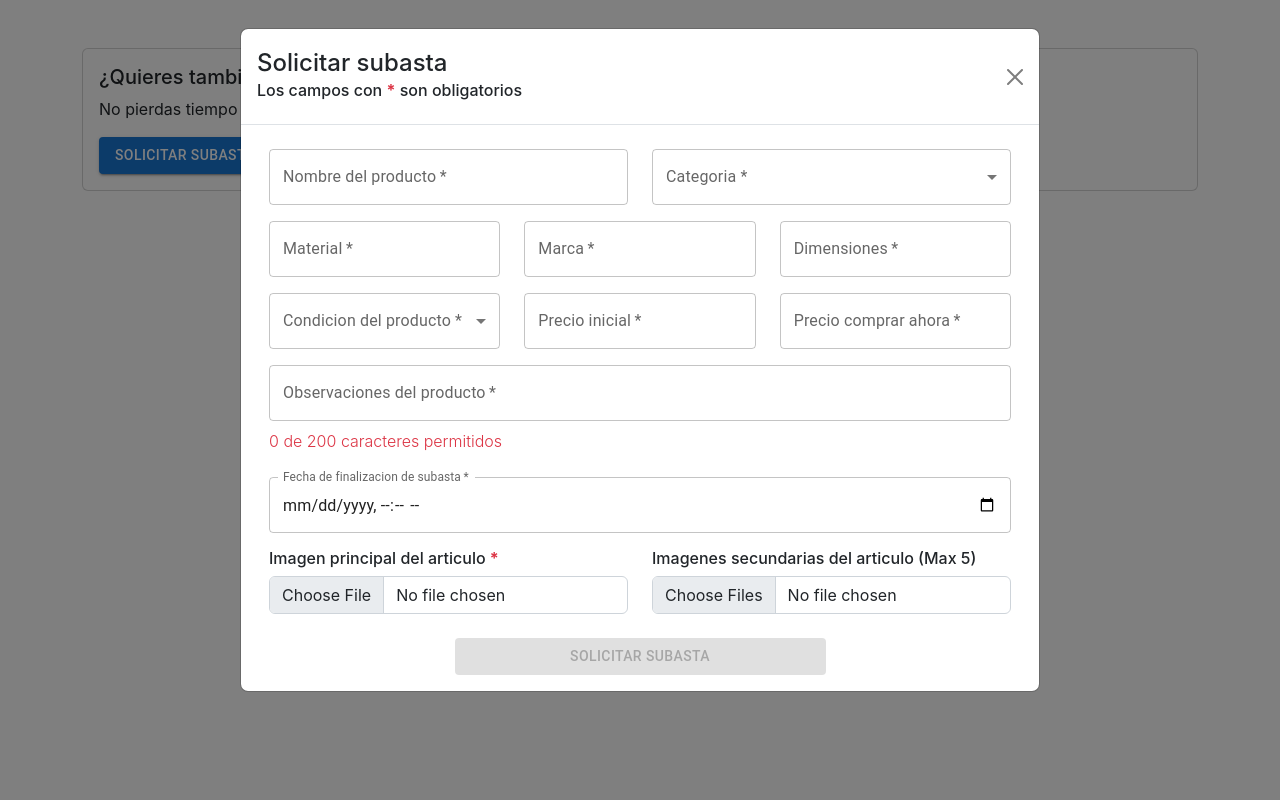
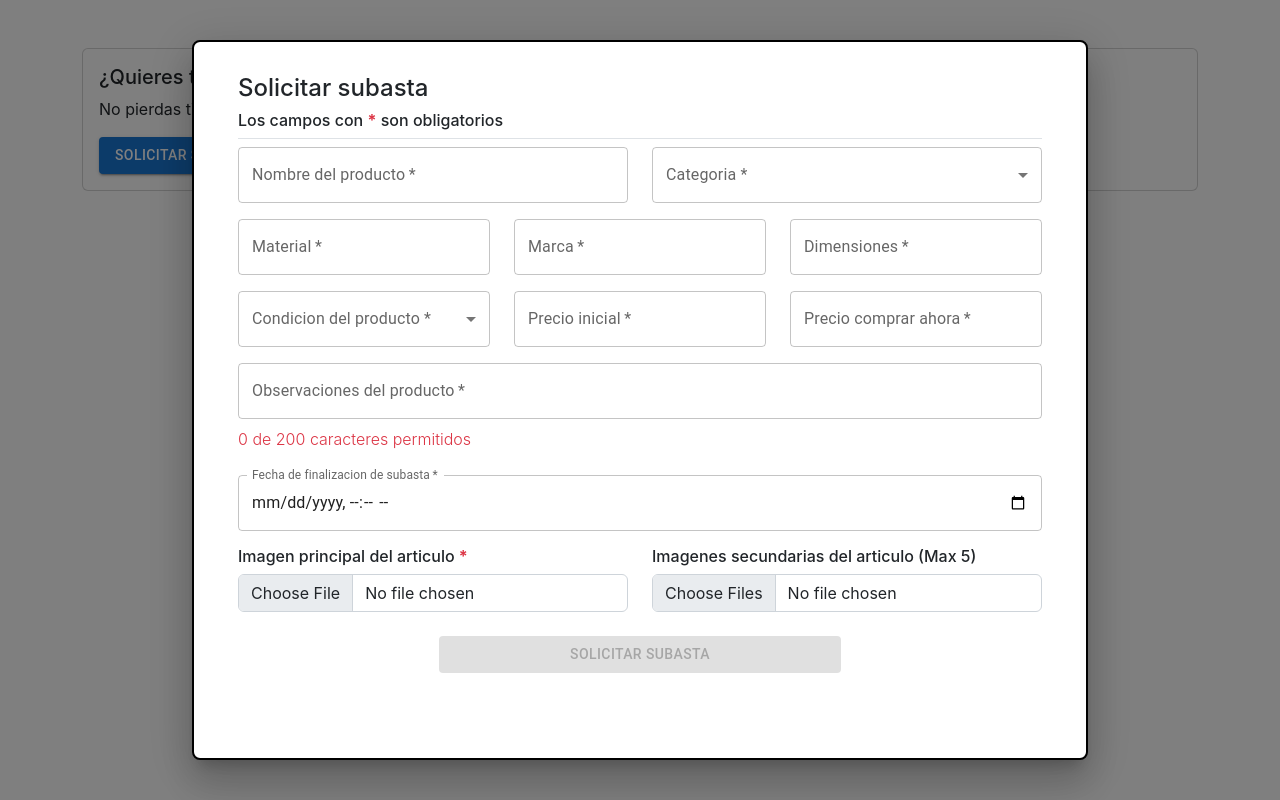
Before and after one commit to devcrojas/easy-auction-frontend, a React app: page /productos in a window 1280 px wide. Both pictures are taken after a click on the button "SOLICITAR SUBASTA". Built offline with nearby package versions, Linux system fonts and the light colour scheme; some packages are replaced by stand-ins of ours.

Commit message:
Cambio de modal
Se realizo la transicion del modal a MUI

```diff
--- a/src/components/CreateProduct.js
+++ b/src/components/CreateProduct.js
@@ -1,14 +1,29 @@
 import React, { useState, useRef } from 'react'
-import { Form, Container, Col, Row, Card, Modal } from 'react-bootstrap'
+import { Form, Container, Col, Row, Card } from 'react-bootstrap'
 import Swal from 'sweetalert2/dist/sweetalert2.js'
 import '@sweetalert2/theme-material-ui/material-ui.css'
 import axios from 'axios';
-import { Button, TextField, Select, MenuItem, FormControl, InputLabel } from '@mui/material';
+import { Button, TextField, Select, MenuItem, FormControl, InputLabel, Backdrop, Box, Modal, Fade } from '@mui/material';
 import AuthService from '../services/auth.service'
 
+const modalStyle = {
+  position: 'absolute',
+  top: '50%',
+  left: '50%',
+  transform: 'translate(-50%, -50%)',
+  width: '70%',
+  height: '90%',
+  bgcolor: 'background.paper',
+  border: '2px solid #000',
+  borderRadius: 2,
+  boxShadow: 24,
+  p: 4,
+};
+
 const CreateProduct = () => {
-    // Variable para abrir y cerrar el modal
-    const [showModal, setShowModal] = useState(false);
+    // Variables para abrir y cerrar el modal
+    const [showModalBonito, setShowModalBonito] = useState(false);
+    const handleClose = () => setShowModalBonito(false);
     //Variable para los caracteres restantes en observaciones
     const [caracRestantes, setcaracRestantes] = useState(0);
     //Variables para el formulario
@@ -40,7 +55,7 @@ const CreateProduct = () => {
 
         // Se mandan las imagenes
         // Si se puso algo en imagenes se añaden al append
-        if(images){
+        if(images !== ''){
             for (let i = 0; i < images.length; i++) {
                 formData.append('files', images[i]);
             }
@@ -71,7 +86,7 @@ const CreateProduct = () => {
         let resp = await axios.post('http://localhost:8080/products', formData);
         // Se obtiene el status de la respuesta
         if(resp.status === 201){
-            setShowModal(false)
+            setShowModalBonito(false)
             Swal.fire({
                 icon: 'success',
                 title: '¡Ah empezado una nueva subasta!',
@@ -131,7 +146,6 @@ const CreateProduct = () => {
 
 
 return (
-
     <Container>
         <Row>
             <Col>
@@ -141,24 +155,31 @@ return (
                         <Card.Text>
                             No pierdas tiempo y realiza una subasta tu tambien que esperas!
                         </Card.Text>
-                        <Button variant="contained" color="primary" onClick={() => setShowModal(true)}>
+                        <Button variant="contained" color="primary" onClick={() => setShowModalBonito(true)}>
                             Solicitar subasta
                         </Button>
                     </Card.Body>
                 </Card>
+                <Modal  aria-labelledby="transition-modal-title"
+                        aria-describedby="transition-modal-description"
+                        open={showModalBonito}
+                        onClose={handleClose}
+                        closeAfterTransition
+                        BackdropComponent={Backdrop}
+                        BackdropProps={{ timeout: 500, }}>
+                    <Fade in={showModalBonito}>
+                        <Box sx={modalStyle} className='overflow-auto prettyScroll'>
+                            <Container>
+                                <Form onSubmit={prepareData} encType='multipart/form-data'>
+                                    <Row>
+                                        <Col xs={12}>
+                                            <div className="border-bottom">
+                                                <div><h4>Solicitar subasta</h4></div>
+                                                <div><h6>Los campos con <strong className='text-danger'>*</strong> son obligatorios</h6></div>
+                                            </div>
+                                        </Col>
+                                    </Row>
 
-                <Modal size="lg" show={showModal} onHide={() => setShowModal(false)}
-                    aria-labelledby="example-modal-sizes-title-lg">
-                    <Modal.Header closeButton>
-                    <Modal.Title id="example-modal-sizes-title-lg">
-                        Solicitar subasta
-                        <h6>Los campos con <strong className='text-danger'>*</strong> son obligatorios</h6>
-                    </Modal.Title>
-                    </Modal.Header>
-                    <Modal.Body>
-
-                        <Container>
-                            <Form className="createForm" onSubmit={prepareData} encType='multipart/form-data'>
                                     <Row>
                                         <Col xs={12} sm={6}>
                                             <FormControl className='w-100 my-2'>
@@ -168,8 +189,8 @@ return (
                                         <Col xs={12} sm={6}>
                                             <FormControl className='w-100 my-2'>
                                                 <InputLabel id="categoryLabel">Categoria *</InputLabel>
-                                            <Select labelId="categoryLabel" required label="Categoria *" onChange={(event) => setCategory(event.target.value)} >
-                                                <MenuItem value=""> <em>Seleccione una</em> </MenuItem>
+                                                <Select value={category} labelId="categoryLabel" required label="Categoria *" onChange={(event) => setCategory(event.target.value)} >
+                                                    <MenuItem value=""> <b>Seleccione una</b> </MenuItem>
                                                     <MenuItem value={'Ropa'}>Ropa</MenuItem>
                                                     <MenuItem value={'Tecnologia'}>Tecnologia</MenuItem>
                                                     <MenuItem value={'Artes'}>Artes</MenuItem>
@@ -185,17 +206,17 @@ return (
                                     </Row>
 
                                     <Row>
-                                    <Col xs={12} sm={4}>
+                                        <Col xs={12} sm={12} md={4}>
                                             <FormControl className='w-100 my-2'>
                                                 <TextField required id="outlined-required" label="Material" onChange={(event) => setMaterial(event.target.value)} placeholder="Material del producto"/>
                                             </FormControl>
                                         </Col>
-                                    <Col xs={12} sm={4}>
+                                        <Col xs={12} sm={6} md={4}>
                                             <FormControl className='w-100 my-2'>
                                                 <TextField required id="outlined-required" label="Marca" onChange={(event) => setMarca(event.target.value)} placeholder="Marca del producto"/>
                                             </FormControl>
                                         </Col>
-                                    <Col xs={12} sm={4}>
+                                        <Col xs={12} sm={6} md={4}>
                                             <FormControl className='w-100 my-2'>
                                                 <TextField required id="outlined-required" label="Dimensiones" onChange={(event) => setDimensions(event.target.value)} placeholder="Dimensiones del producto"/>
                                             </FormControl>
@@ -203,11 +224,11 @@ return (
                                     </Row>
 
                                     <Row>
-                                    <Col xs={12} sm={4}>
+                                        <Col xs={12} sm={12} md={4}>
                                             <FormControl className='w-100 my-2'>
                                                 <InputLabel id="conditionLabel">Condicion del producto *</InputLabel>
-                                            <Select labelId="conditionLabel" required label="Condicion del producto *" onChange={(event) => setConditions(event.target.value)} >
-                                                <MenuItem value=""> <em>Seleccione una</em> </MenuItem>
+                                                <Select value={conditions} labelId="conditionLabel" required label="Condicion del producto *" onChange={(event) => setConditions(event.target.value)} >
+                                                    <MenuItem value=""> <b>Seleccione una</b> </MenuItem>
                                                     <MenuItem value={'Nuevo'}>Nuevo</MenuItem>
                                                     <MenuItem value={'Semi nuevo'}>Semi nuevo</MenuItem>
                                                     <MenuItem value={'Rehabilitado'}>Rehabilitado</MenuItem>
@@ -215,12 +236,12 @@ return (
                                                 </Select>
                                             </FormControl>
                                         </Col>
-                                    <Col xs={12} sm={4}>
+                                        <Col xs={12} sm={6} md={4}>
                                             <FormControl className='w-100 my-2'>
                                                 <TextField required id="outlined-number" label="Precio inicial" type="number" step=".01" min="0" onChange={(event) => setInitialPrice(event.target.value)}/>
                                             </FormControl>
                                         </Col>
-                                    <Col xs={12} sm={4}>
+                                        <Col xs={12} sm={6} md={4}>
                                             <FormControl className='w-100 my-2'>
                                                 <TextField required id="outlined-number" label="Precio comprar ahora" type="number" step=".01" min="0" onChange={(event) => setBuyNow(event.target.value)}/>
                                             </FormControl>
@@ -262,7 +283,6 @@ return (
                                         <Col>
                                         </Col>
                                     </Row>
-
                                     <Row className='mt-3'>
                                         <Col className='d-flex justify-content-center'>
                                             <Button disabled={ validateButton() } type='submit' block="true" className='w-50' variant="contained" color="success">
@@ -272,10 +292,9 @@ return (
                                     </Row>
                                 </Form>
                             </Container>
-
-                    </Modal.Body>
+                        </Box>
+                    </Fade>
                 </Modal>
-
             </Col>
         </Row>
     </Container>
--- a/src/index.css
+++ b/src/index.css
@@ -102,3 +102,32 @@ code {
     height: auto;
   }
 }
+
+
+/* Estilos para motores Webkit y blink (Chrome, Safari, Opera... )*/
+.prettyScroll::-webkit-scrollbar {
+    -webkit-appearance: none;
+}
+
+.prettyScroll::-webkit-scrollbar:vertical {
+  width: 10px;
+}
+
+.prettyScroll::-webkit-scrollbar-button:increment,
+.prettyScroll::-webkit-scrollbar-button {
+  display: none;
+}
+
+.prettyScroll::-webkit-scrollbar:horizontal {
+  height: 10px;
+}
+
+.prettyScroll::-webkit-scrollbar-thumb {
+  background-color: #797979;
+  border-radius: 20px;
+  border: 2px solid #f1f2f3;
+}
+
+.prettyScroll::-webkit-scrollbar-track {
+  border-radius: 10px;
+}
```
Lines whose indentation alone changed are shown as unchanged.
